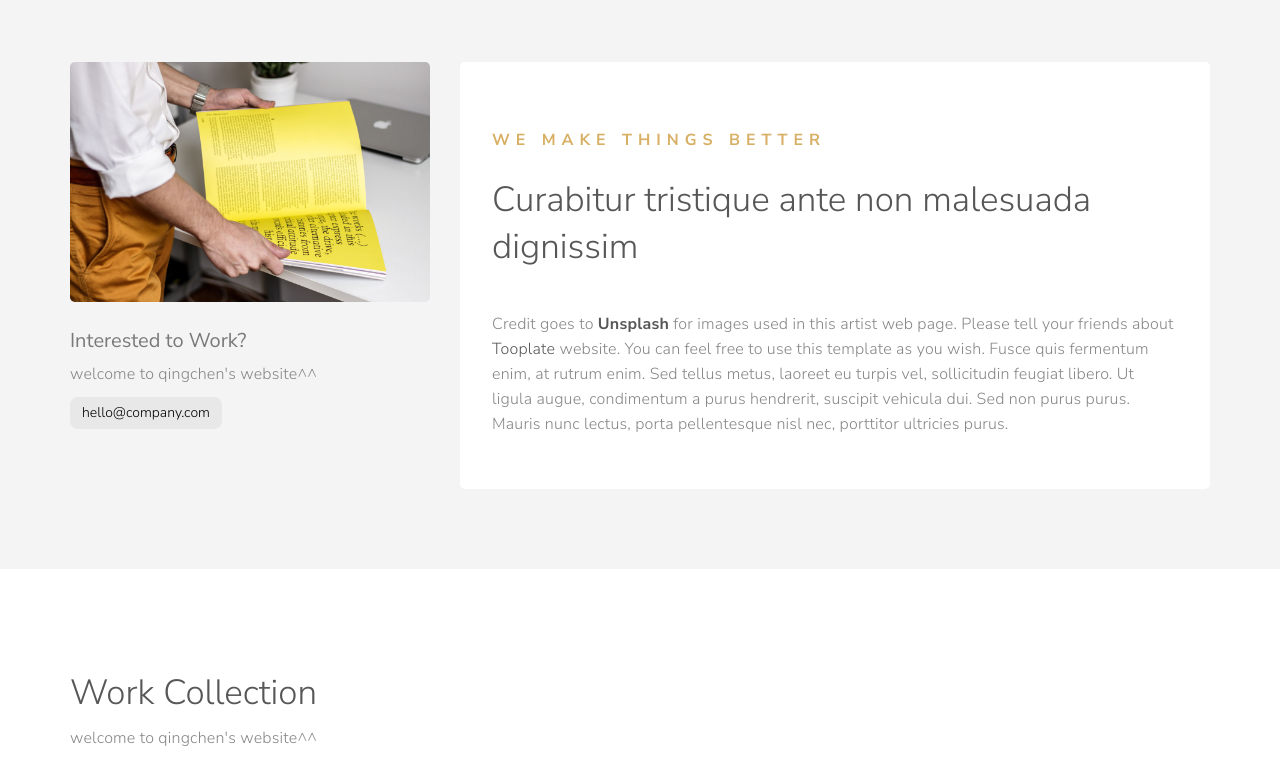
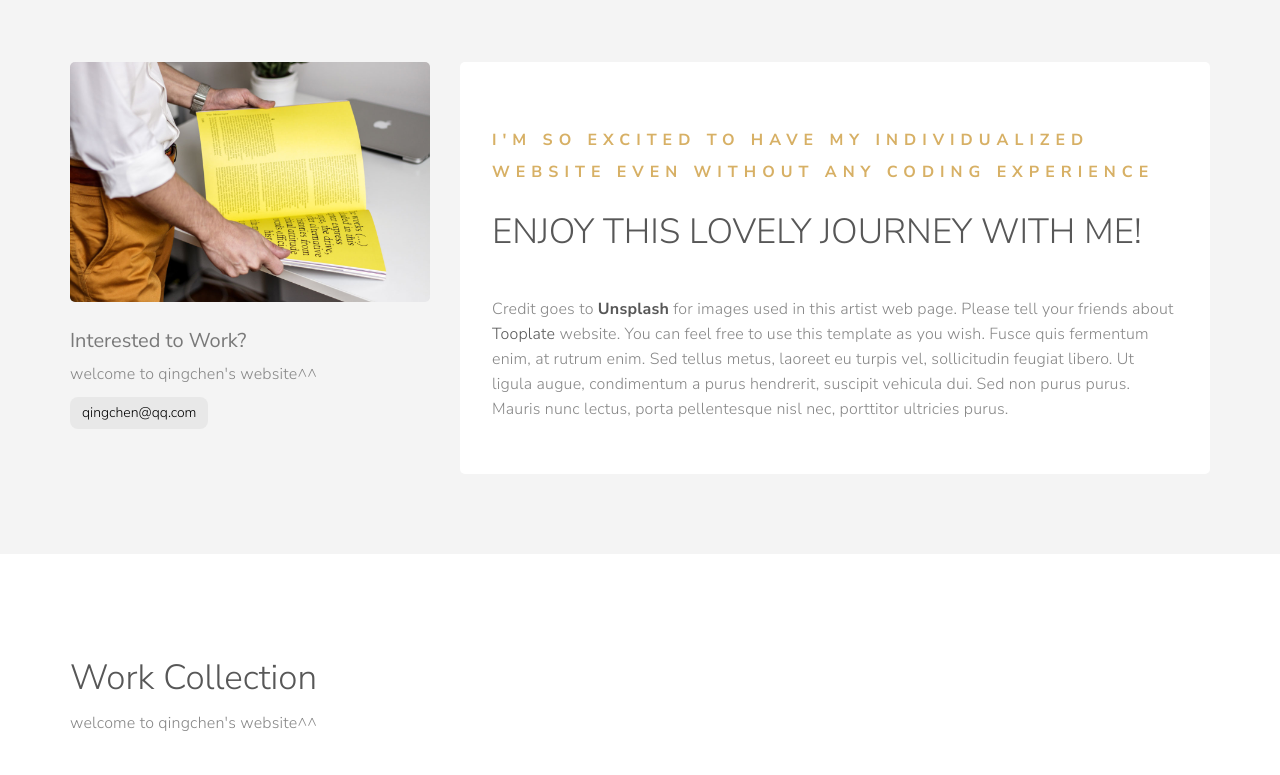
Before and after one commit to qingchen-awa/qingchen-awa.github.io, a plain HTML site: page index.html in a window 1280 px wide. Shown: the part 720-1495 px from the top of the page. Drawn offline with nearby package versions, Linux system fonts and the light colour scheme; files whose address does not match are found by name.

Commit message:
Revise index.html for content and layout updates
Updated the content and structure of the HTML portfolio page, including changes to sections like home, about, work, contact, and footer.

```diff
--- a/index.html
+++ b/index.html
@@ -67,15 +67,15 @@ http://www.tooplate.com/view/2100-artist
                     <div class="wow fadeInUp" data-wow-delay="0.4s">
                          <h4>Interested to Work?</h4>
                          <p>welcome to qingchen's website^^</p>
-                         <a href="#">hello@company.com</a>
+                         <a href="#">qingchen@qq.com</a>
                     </div>
                </div>
 
                <div class="col-md-8 col-sm-12">
                     <div class="about-thumb">
                          <div class="wow fadeInUp section-title" data-wow-delay="0.6s">
-                              <h3>we make things better</h3>
-                              <h2>Curabitur tristique ante non malesuada dignissim</h2>
+                              <h3>I'm so excited to have my individualized website even without any coding experience</h3>
+                              <h2>ENJOY THIS LOVELY JOURNEY WITH ME!</h2>
                          </div>
                          <div class="wow fadeInUp" data-wow-delay="0.8s">
                               <p>Credit goes to <a href="#"><b>Unsplash</b></a> for images used in this artist web page. Please tell your friends about <a rel="nofollow" href="http://tooplate.com" target="_parent">Tooplate</a> website. You can feel free to use this template as you wish. Fusce quis fermentum enim, at rutrum enim. Sed tellus metus, laoreet eu turpis vel, sollicitudin feugiat libero. Ut ligula augue, condimentum a purus hendrerit, suscipit vehicula dui. Sed non purus purus. Mauris nunc lectus, porta pellentesque nisl nec, porttitor ultricies purus.</p>
@@ -201,8 +201,8 @@ http://www.tooplate.com/view/2100-artist
                     </div>
                     <div class="support-cus">
                          <h4>Contact Info</h4>
-                         <p><a href="#">hello@company.com</a></p>
-                         <p>Tel: 010-020-0890</p>
+                         <p><a href="#">qingchen@qq.com</a></p>
+                         <p>Tel: 111-53-66-9969</p>
                     </div>
                </div>
 
```
